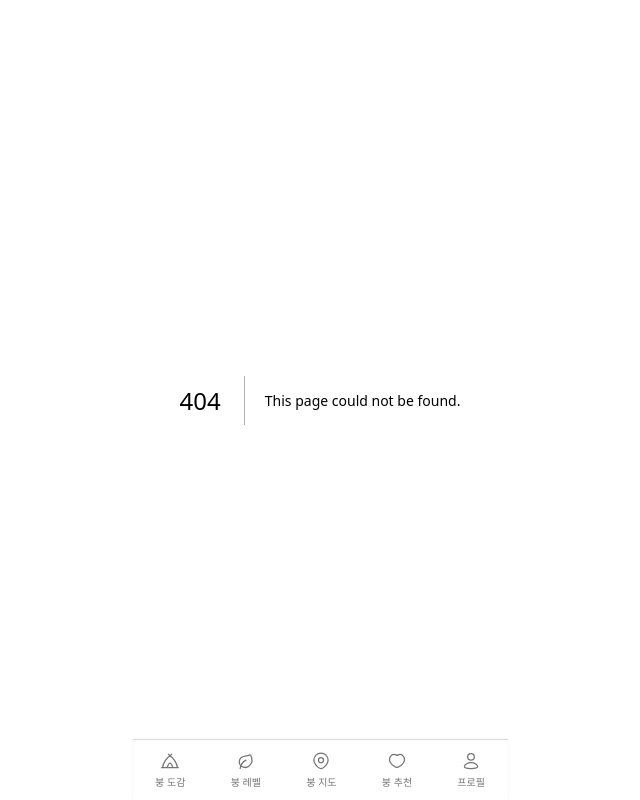
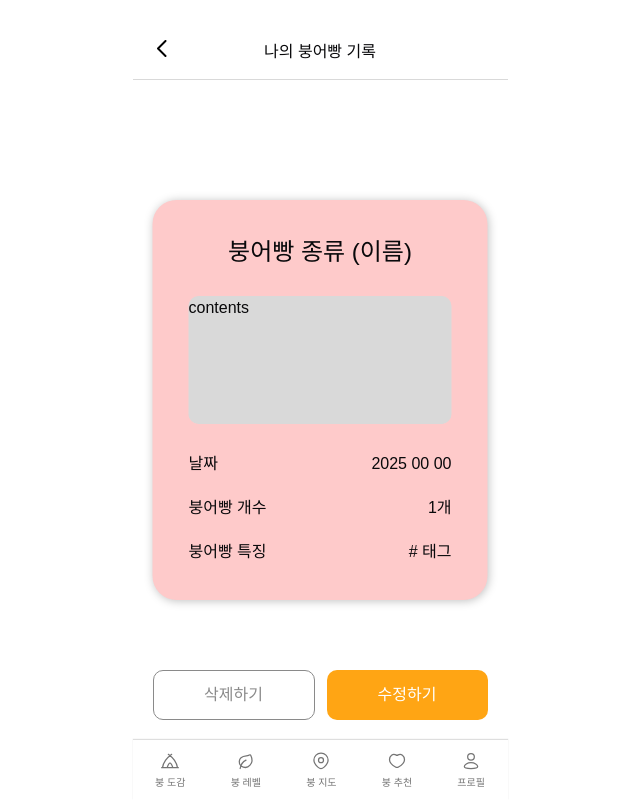
Before and after one commit to muffin9/bungmakase, a Next.js app: page /mypage/1 in a window 1280 px wide. Before the commit this address had no page. Shown: the whole page, without its empty margins (320-960 px from the left). Built offline with nearby package versions, Linux system fonts and the light colour scheme; a web font is replaced by a local one.

Commit message:
feat: 프로필 상세페이지

```diff
--- /dev/null
+++ b/src/app/mypage/[id]/page.tsx
@@ -0,0 +1,59 @@
+'use client';
+
+import { Button } from '@/components/ui/button';
+import Image from 'next/image';
+import { useParams, useRouter } from 'next/navigation';
+import React from 'react';
+
+const MypageDetail = () => {
+  const router = useRouter();
+  const { id } = useParams();
+
+  const onClickUpdate = () => {
+    router.push(`/mypage/${id}/update`);
+  };
+
+  return (
+    <div>
+      <div className="mt-10 h-10 w-full relative border-b border-[#D9D9D9]">
+        <Image
+          src="/images/svg/arrow-left.svg"
+          alt="뒤로가기"
+          width={10}
+          height={17}
+          className="cursor-pointer absolute left-6"
+          onClick={() => router.back()}
+        />
+        <p className="font-medium text-center">나의 붕어빵 기록</p>
+      </div>
+      <div className="bg-red-200 absolute left-1/2 top-1/2 -translate-y-1/2 -translate-x-1/2 w-[calc(100%-40px)] xs:w-[335px] rounded-3xl shadow-[1px_1px_10px_0px_rgba(0,0,0,.25)] p-9">
+        <p className="text-center font-medium text-2xl mb-7">
+          붕어빵 종류 (이름)
+        </p>
+        <div className="rounded-[10px] bg-[#d9d9d9] w-full h-[128px] mb-7">
+          contents
+        </div>
+        <div className="flex flex-col gap-5">
+          <div className="flex justify-between items-center font-light">
+            <p>날짜</p>
+            <p>2025 00 00</p>
+          </div>
+          <div className="flex justify-between items-center font-light">
+            <p>붕어빵 개수</p>
+            <p>1개</p>
+          </div>
+          <div className="flex justify-between items-center font-light">
+            <p>붕어빵 특징</p>
+            <p># 태그</p>
+          </div>
+        </div>
+      </div>
+      <div className="absolute bottom-20 flex w-full gap-3 px-5 xs:w-[375px]">
+        <Button variant={'outline'}>삭제하기</Button>
+        <Button onClick={onClickUpdate}>수정하기</Button>
+      </div>
+    </div>
+  );
+};
+
+export default MypageDetail;
--- a/src/app/mypage/page.tsx
+++ b/src/app/mypage/page.tsx
@@ -3,9 +3,12 @@
 import Logo from '@/components/common/Logo';
 import { Button } from '@/components/ui/button';
 import Image from 'next/image';
+import { useRouter } from 'next/navigation';
 import React from 'react';
 
 const MyPage = () => {
+  const router = useRouter();
+
   return (
     <div className="bg-yellow-gradient h-screen pt-[100px] flex flex-col items-center">
       <div className="w-[89px] h-[89px] relative rounded-full bg-[#F6EEDF] flex justify-center items-center cursor-pointer mb-6">
@@ -35,8 +38,11 @@ const MyPage = () => {
       </div>
 
       <div className="grid grid-cols-3 gap-[10px] w-full px-5">
-        <div className="aspect-square bg-[#ddd] rounded-[10px] cursor-pointer">
-          contents
+        <div
+          className="aspect-square bg-[#ddd] rounded-[10px] cursor-pointer"
+          onClick={() => router.push('/mypage/1')}
+        >
+          click
         </div>
         <div className="aspect-square bg-[#ddd] rounded-[10px] cursor-pointer">
           contents
```
Also changed, not shown: public/images/svg/arrow-left.svg (added).
